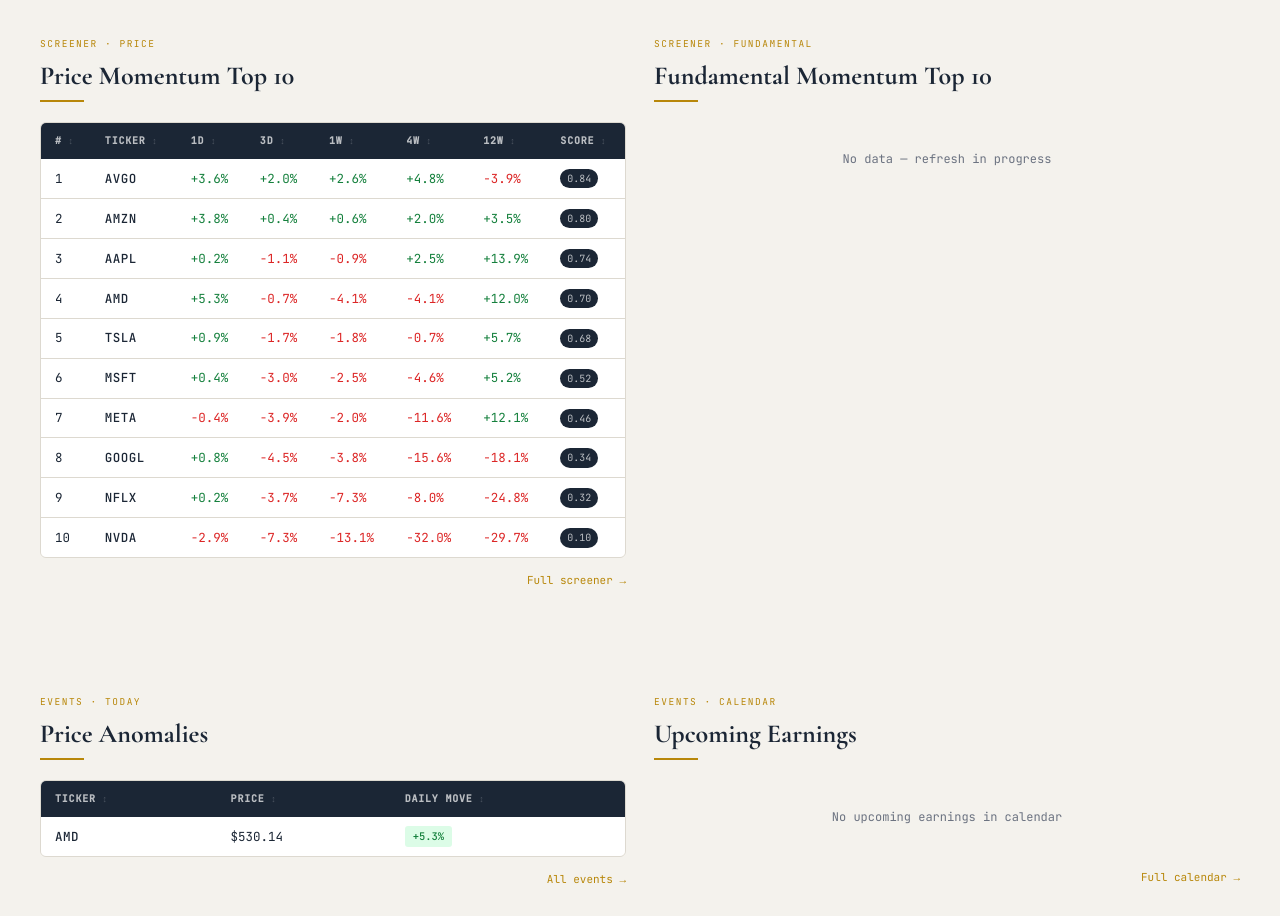
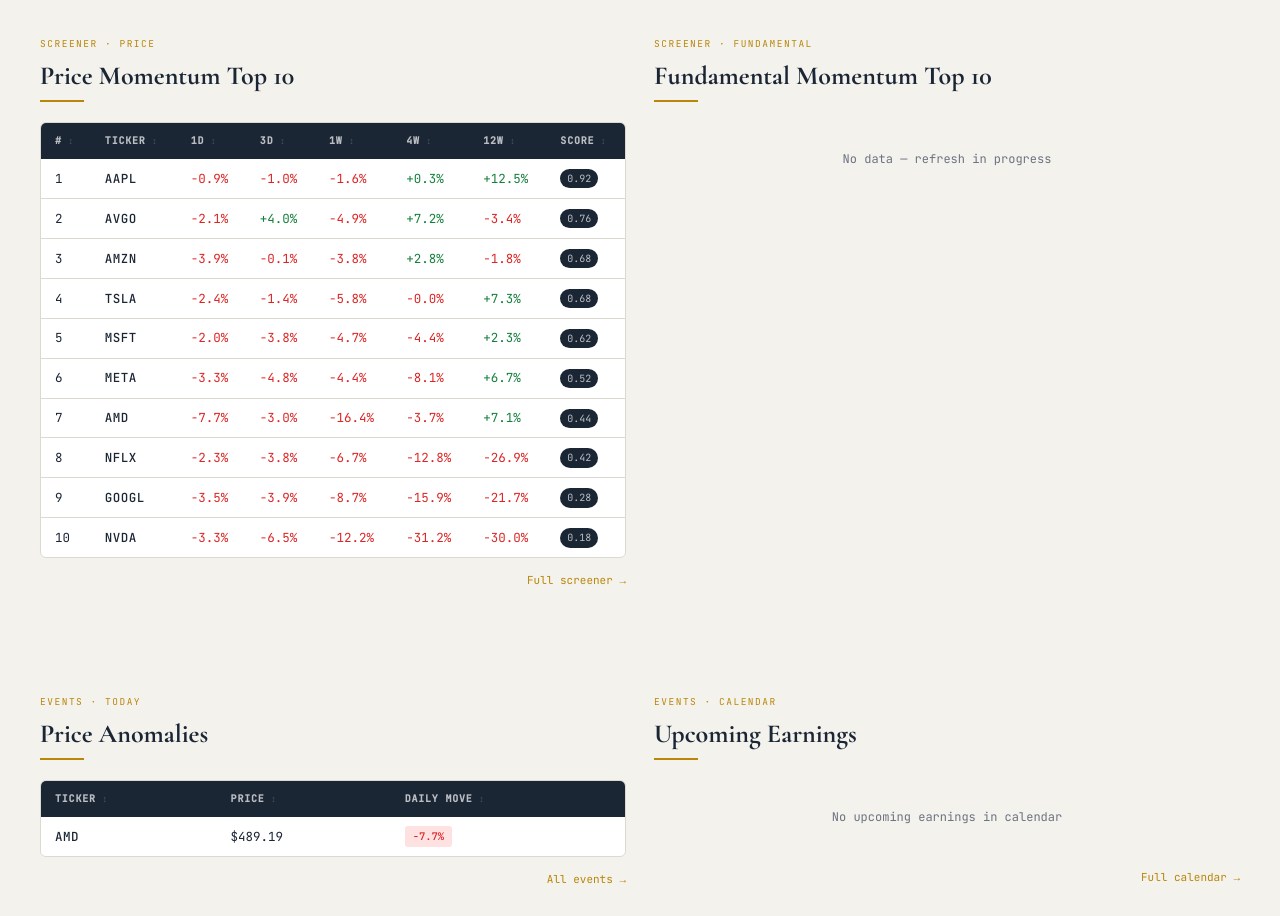
Before and after one commit to coderz66/strategy, a plain HTML site: page index.html in a window 1280 px wide. Shown: the part 334-1250 px from the top of the page. Drawn offline with nearby package versions, Linux system fonts and the light colour scheme.

Commit message:
Deploying to gh-pages from @ coderz66/strategy@3afd5a8734e95475e6fb944d2bbd58488f793f6d 🚀

```diff
--- a/index.html
+++ b/index.html
@@ -175,7 +175,7 @@ td { padding: 9px 14px; }
   <div class="wrap">
     <div class="eyebrow">Terence Research · Strategy Engine</div>
     <h1 class="masthead-title"><em>Strategy</em> Dashboard</h1>
-    <div class="masthead-sub">NDX 100 · Updated 2026-11-18 21:43 ET</div>
+    <div class="masthead-sub">NDX 100 · Updated 2026-11-19 21:28 ET</div>
   </div>
 </header>
 
@@ -184,7 +184,7 @@ td { padding: 9px 14px; }
     <a href="./index.html"    class="active">Dashboard</a>
     <a href="./screener.html" class="">Screener</a>
     <a href="./events.html"   class="">Events</a>
-    <span class="nav-stamp">2026-11-18 21:43 ET</span>
+    <span class="nav-stamp">2026-11-19 21:28 ET</span>
   </div>
 </nav>
 
@@ -200,12 +200,12 @@ td { padding: 9px 14px; }
   </div>
   <div class="stat-card">
     <div class="stat-label">Top Price Momentum</div>
-    <div class="stat-value num neg">
-      AVGO
+    <div class="stat-value num pos">
+      AAPL
     </div>
     <div class="stat-sub">
 
-        12w -3.9% · 4w +4.8%
+        12w +12.5% · 4w +0.3%
 
     </div>
   </div>
@@ -242,131 +242,131 @@ td { padding: 9px 14px; }
 
             <tr>
               <td class="num" data-v="1">1</td>
-              <td class="tk">AVGO</td>
-              <td class="num pos" data-v="0.036446135831381676">+3.6%</td>
-              <td class="num pos" data-v="0.020287599780986154">+2.0%</td>
-              <td class="num pos" data-v="0.025577892358495946">+2.6%</td>
-              <td class="num pos" data-v="0.048105387803433874">+4.8%</td>
-              <td class="num neg" data-v="-0.03908264350658153">-3.9%</td>
-              <td data-v="0.8400000000000001">
-                <span class="rank-pill">0.84</span>
+              <td class="tk">AAPL</td>
+              <td class="num neg" data-v="-0.00919279330401479">-0.9%</td>
+              <td class="num neg" data-v="-0.010119621293724124">-1.0%</td>
+              <td class="num neg" data-v="-0.01597723174030663">-1.6%</td>
+              <td class="num pos" data-v="0.0028430302682211916">+0.3%</td>
+              <td class="num pos" data-v="0.1252497261068506">+12.5%</td>
+              <td data-v="0.9199999999999999">
+                <span class="rank-pill">0.92</span>
               </td>
             </tr>
 
             <tr>
               <td class="num" data-v="2">2</td>
-              <td class="tk">AMZN</td>
-              <td class="num pos" data-v="0.03819457908410562">+3.8%</td>
-              <td class="num pos" data-v="0.004050101252531357">+0.4%</td>
-              <td class="num pos" data-v="0.005898485930044606">+0.6%</td>
-              <td class="num pos" data-v="0.020467279033426156">+2.0%</td>
-              <td class="num pos" data-v="0.03522406526698374">+3.5%</td>
-              <td data-v="0.8">
-                <span class="rank-pill">0.80</span>
+              <td class="tk">AVGO</td>
+              <td class="num neg" data-v="-0.020901002683236913">-2.1%</td>
+              <td class="num pos" data-v="0.039742051589682026">+4.0%</td>
+              <td class="num neg" data-v="-0.04860577450872772">-4.9%</td>
+              <td class="num pos" data-v="0.07242296745452292">+7.2%</td>
+              <td class="num neg" data-v="-0.033755156650685736">-3.4%</td>
+              <td data-v="0.76">
+                <span class="rank-pill">0.76</span>
               </td>
             </tr>
 
             <tr>
               <td class="num" data-v="3">3</td>
-              <td class="tk">AAPL</td>
-              <td class="num pos" data-v="0.0015344832485577609">+0.2%</td>
-              <td class="num neg" data-v="-0.010722205069189084">-1.1%</td>
-              <td class="num neg" data-v="-0.008941877794336861">-0.9%</td>
-              <td class="num pos" data-v="0.024593738190063608">+2.5%</td>
-              <td class="num pos" data-v="0.13932438984968476">+13.9%</td>
-              <td data-v="0.74">
-                <span class="rank-pill">0.74</span>
-              </td>
-            </tr>
-
-            <tr>
-              <td class="num" data-v="4">4</td>
-              <td class="tk">AMD</td>
-              <td class="num pos" data-v="0.05309787250948528">+5.3%</td>
-              <td class="num neg" data-v="-0.007339999251020357">-0.7%</td>
-              <td class="num neg" data-v="-0.041164767589075724">-4.1%</td>
-              <td class="num neg" data-v="-0.040852511217252974">-4.1%</td>
-              <td class="num pos" data-v="0.12021130480718423">+12.0%</td>
-              <td data-v="0.7">
-                <span class="rank-pill">0.70</span>
-              </td>
-            </tr>
-
-            <tr>
-              <td class="num" data-v="5">5</td>
-              <td class="tk">TSLA</td>
-              <td class="num pos" data-v="0.009497250795822199">+0.9%</td>
-              <td class="num neg" data-v="-0.01665727025780328">-1.7%</td>
-              <td class="num neg" data-v="-0.01821717326783323">-1.8%</td>
-              <td class="num neg" data-v="-0.007115688151732358">-0.7%</td>
-              <td class="num pos" data-v="0.057487736317036964">+5.7%</td>
+              <td class="tk">AMZN</td>
+              <td class="num neg" data-v="-0.038731605288713">-3.9%</td>
+              <td class="num neg" data-v="-0.0014742967992240619">-0.1%</td>
+              <td class="num neg" data-v="-0.037653305414298455">-3.8%</td>
+              <td class="num pos" data-v="0.027917565300742853">+2.8%</td>
+              <td class="num neg" data-v="-0.01793413973365887">-1.8%</td>
               <td data-v="0.6799999999999999">
                 <span class="rank-pill">0.68</span>
               </td>
             </tr>
 
             <tr>
+              <td class="num" data-v="4">4</td>
+              <td class="tk">TSLA</td>
+              <td class="num neg" data-v="-0.024262483060565">-2.4%</td>
+              <td class="num neg" data-v="-0.01403591931321424">-1.4%</td>
+              <td class="num neg" data-v="-0.05796955591898345">-5.8%</td>
+              <td class="num neg" data-v="-0.00045384163596551286">-0.0%</td>
+              <td class="num pos" data-v="0.07296174236996711">+7.3%</td>
+              <td data-v="0.6799999999999999">
+                <span class="rank-pill">0.68</span>
+              </td>
+            </tr>
+
+            <tr>
+              <td class="num" data-v="5">5</td>
+              <td class="tk">MSFT</td>
+              <td class="num neg" data-v="-0.01965413445080566">-2.0%</td>
+              <td class="num neg" data-v="-0.03801231684009343">-3.8%</td>
+              <td class="num neg" data-v="-0.047227533460802995">-4.7%</td>
+              <td class="num neg" data-v="-0.0437168956782068">-4.4%</td>
+              <td class="num pos" data-v="0.022552379388889987">+2.3%</td>
+              <td data-v="0.62">
+                <span class="rank-pill">0.62</span>
+              </td>
+            </tr>
+
+            <tr>
               <td class="num" data-v="6">6</td>
-              <td class="tk">MSFT</td>
-              <td class="num pos" data-v="0.004049462705436158">+0.4%</td>
-              <td class="num neg" data-v="-0.02975872337176444">-3.0%</td>
-              <td class="num neg" data-v="-0.02462940753178211">-2.5%</td>
-              <td class="num neg" data-v="-0.0462707571066705">-4.6%</td>
-              <td class="num pos" data-v="0.05183759622547801">+5.2%</td>
-              <td data-v="0.52">
+              <td class="tk">META</td>
+              <td class="num neg" data-v="-0.03270709627178037">-3.3%</td>
+              <td class="num neg" data-v="-0.04819527146756908">-4.8%</td>
+              <td class="num neg" data-v="-0.043921681820368486">-4.4%</td>
+              <td class="num neg" data-v="-0.08111273792093698">-8.1%</td>
+              <td class="num pos" data-v="0.06654502522271133">+6.7%</td>
+              <td data-v="0.5199999999999999">
                 <span class="rank-pill">0.52</span>
               </td>
             </tr>
 
             <tr>
               <td class="num" data-v="7">7</td>
-              <td class="tk">META</td>
-              <td class="num neg" data-v="-0.0040234621164380036">-0.4%</td>
-              <td class="num neg" data-v="-0.03944272156337181">-3.9%</td>
-              <td class="num neg" data-v="-0.019705138603940964">-2.0%</td>
-              <td class="num neg" data-v="-0.11632641357953888">-11.6%</td>
-              <td class="num pos" data-v="0.1208947081287508">+12.1%</td>
-              <td data-v="0.4600000000000001">
-                <span class="rank-pill">0.46</span>
+              <td class="tk">AMD</td>
+              <td class="num neg" data-v="-0.07724374693477187">-7.7%</td>
+              <td class="num neg" data-v="-0.029923851828349335">-3.0%</td>
+              <td class="num neg" data-v="-0.16420638988552871">-16.4%</td>
+              <td class="num neg" data-v="-0.03689484771523632">-3.7%</td>
+              <td class="num pos" data-v="0.07103526037504504">+7.1%</td>
+              <td data-v="0.44000000000000006">
+                <span class="rank-pill">0.44</span>
               </td>
             </tr>
 
             <tr>
               <td class="num" data-v="8">8</td>
-              <td class="tk">GOOGL</td>
-              <td class="num pos" data-v="0.007994289793004983">+0.8%</td>
-              <td class="num neg" data-v="-0.04506880346214959">-4.5%</td>
-              <td class="num neg" data-v="-0.03751916851252335">-3.8%</td>
-              <td class="num neg" data-v="-0.15629107420241362">-15.6%</td>
-              <td class="num neg" data-v="-0.18090597993155844">-18.1%</td>
-              <td data-v="0.34">
-                <span class="rank-pill">0.34</span>
+              <td class="tk">NFLX</td>
+              <td class="num neg" data-v="-0.022734871280508218">-2.3%</td>
+              <td class="num neg" data-v="-0.037695473251028844">-3.8%</td>
+              <td class="num neg" data-v="-0.0674748763758175">-6.7%</td>
+              <td class="num neg" data-v="-0.12811334824757636">-12.8%</td>
+              <td class="num neg" data-v="-0.26934133233345836">-26.9%</td>
+              <td data-v="0.42000000000000004">
+                <span class="rank-pill">0.42</span>
               </td>
             </tr>
 
             <tr>
               <td class="num" data-v="9">9</td>
-              <td class="tk">NFLX</td>
-              <td class="num pos" data-v="0.0023458445040214215">+0.2%</td>
-              <td class="num neg" data-v="-0.037489943684633875">-3.7%</td>
-              <td class="num neg" data-v="-0.0731329408118997">-7.3%</td>
-              <td class="num neg" data-v="-0.08025830258302591">-8.0%</td>
-              <td class="num neg" data-v="-0.24839803995476817">-24.8%</td>
-              <td data-v="0.31999999999999995">
-                <span class="rank-pill">0.32</span>
+              <td class="tk">GOOGL</td>
+              <td class="num neg" data-v="-0.034626823396119444">-3.5%</td>
+              <td class="num neg" data-v="-0.03898209502326233">-3.9%</td>
+              <td class="num neg" data-v="-0.08717777033813179">-8.7%</td>
+              <td class="num neg" data-v="-0.15902782061563137">-15.9%</td>
+              <td class="num neg" data-v="-0.2166293167844624">-21.7%</td>
+              <td data-v="0.27999999999999997">
+                <span class="rank-pill">0.28</span>
               </td>
             </tr>
 
             <tr>
               <td class="num" data-v="10">10</td>
               <td class="tk">NVDA</td>
-              <td class="num neg" data-v="-0.028946352759552263">-2.9%</td>
-              <td class="num neg" data-v="-0.07301197420939509">-7.3%</td>
-              <td class="num neg" data-v="-0.13106544638231732">-13.1%</td>
-              <td class="num neg" data-v="-0.31990809568860656">-32.0%</td>
-              <td class="num neg" data-v="-0.2969448584202682">-29.7%</td>
-              <td data-v="0.1">
-                <span class="rank-pill">0.10</span>
+              <td class="num neg" data-v="-0.032988871224165495">-3.3%</td>
+              <td class="num neg" data-v="-0.06506980914563854">-6.5%</td>
+              <td class="num neg" data-v="-0.12160779830314705">-12.2%</td>
+              <td class="num neg" data-v="-0.31209650817586365">-31.2%</td>
+              <td class="num neg" data-v="-0.29978894858019955">-30.0%</td>
+              <td data-v="0.18">
+                <span class="rank-pill">0.18</span>
               </td>
             </tr>
 
@@ -411,9 +411,9 @@ td { padding: 9px 14px; }
 
           <tr>
             <td class="tk">AMD</td>
-            <td class="num" data-v="530.14">$530.14</td>
-            <td class="num pos" data-v="0.05309787250948523">
-              <span class="badge badge-up">+5.3%</span>
+            <td class="num" data-v="489.19">$489.19</td>
+            <td class="num neg" data-v="-0.07724374693477193">
+              <span class="badge badge-down">-7.7%</span>
             </td>
           </tr>
 
```
Also changed, not shown: events.html (+5 -5 lines), screener.html (+88 -88 lines).
